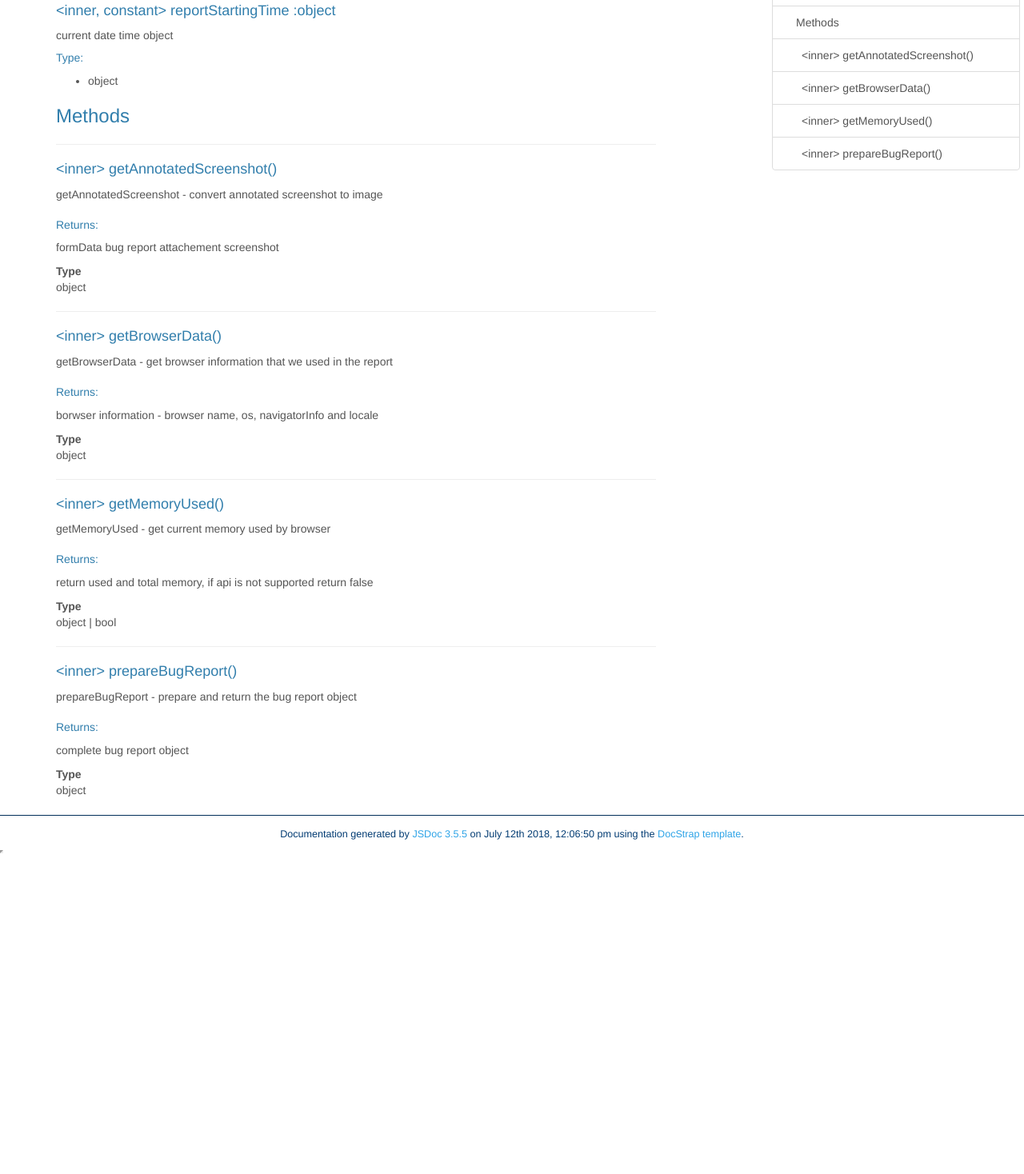
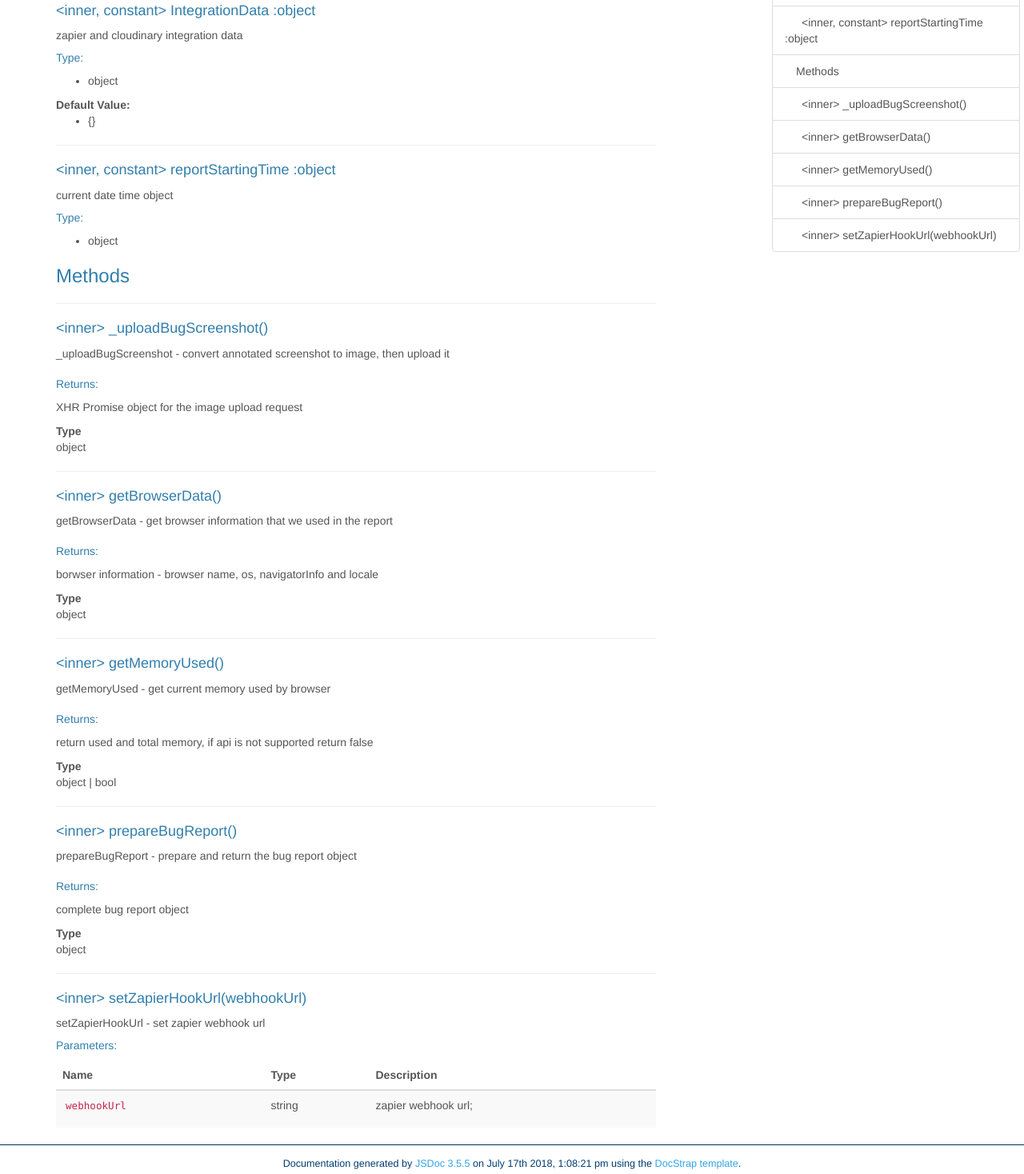
Before and after one commit to instabug-archive/instabug-websdk, a website: page docs/gen/module-instabug-websdk_bugReport.html in a window 1280 px wide. Shown: the part 203-1671 px from the top of the page at 80% size. Before the commit the page ends 1275 px from the top, so only its background shows below. Drawn offline with Linux system fonts and the light colour scheme.

Commit message:
Updating jsDocs forlder

```diff
--- a/docs/gen/module-instabug-websdk_bugReport.html
+++ b/docs/gen/module-instabug-websdk_bugReport.html
@@ -138,6 +138,84 @@
         <dl>
 
 <hr>
+<dt class="name" id="~IntegrationData">
+    <h4 id="~IntegrationData"><span class="type-signature">&lt;inner, constant> </span>IntegrationData<span class="type-signature"> :object</span></h4>
+
+
+</dt>
+<dd>
+
+    <div class="description">
+        <p>zapier and cloudinary integration data</p>
+    </div>
+
+
+
+        <h5>Type:</h5>
+        <ul>
+            <li>
+
+<span class="param-type">object</span>
+
+
+
+            </li>
+        </ul>
+
+
+
+<dl class="details">
+
+
+
+
+
+
+
+
+
+
+
+
+
+
+
+
+
+
+
+
+
+
+
+
+
+	<dt class="tag-default method-doc-label method-doc-details-label">Default Value:</dt>
+	<dd class="tag-default">
+		<ul class="dummy">
+			<li>{}</li>
+		</ul>
+	</dd>
+
+
+
+
+
+
+
+
+
+
+
+</dl>
+
+
+
+</dd>
+
+
+
+<hr>
 <dt class="name" id="~reportStartingTime">
     <h4 id="~reportStartingTime"><span class="type-signature">&lt;inner, constant> </span>reportStartingTime<span class="type-signature"> :object</span></h4>
 
@@ -216,7 +294,7 @@
 
 <hr>
 <dt>
-    <h4 class="name" id="~getAnnotatedScreenshot"><span class="type-signature">&lt;inner> </span>getAnnotatedScreenshot()</h4>
+    <h4 class="name" id="~_uploadBugScreenshot"><span class="type-signature">&lt;inner> </span>_uploadBugScreenshot()</h4>
 
 
 </dt>
@@ -224,7 +302,7 @@
 
 
     <div class="description">
-        <p>getAnnotatedScreenshot - convert annotated screenshot to image</p>
+        <p>_uploadBugScreenshot - convert annotated screenshot to image, then upload it</p>
     </div>
 
 
@@ -290,7 +368,7 @@
 
 
 <div class="param-desc">
-    <p>formData bug report attachement screenshot</p>
+    <p>XHR Promise object for the image upload request</p>
 </div>
 
 
@@ -623,6 +701,134 @@
 
 </dd>
 
+
+
+<hr>
+<dt>
+    <h4 class="name" id="~setZapierHookUrl"><span class="type-signature">&lt;inner> </span>setZapierHookUrl(webhookUrl)</h4>
+
+
+</dt>
+<dd>
+
+
+    <div class="description">
+        <p>setZapierHookUrl - set zapier webhook url</p>
+    </div>
+
+
+
+
+
+
+
+
+        <h5>Parameters:</h5>
+
+
+<table class="params table table-striped">
+    <thead>
+    <tr>
+
+        <th>Name</th>
+
+
+        <th>Type</th>
+
+
+
+
+
+        <th class="last">Description</th>
+    </tr>
+    </thead>
+
+    <tbody>
+
+
+        <tr>
+
+                <td class="name"><code>webhookUrl</code></td>
+
+
+            <td class="type">
+
+
+<span class="param-type">string</span>
+
+
+
+
+            </td>
+
+
+
+
+
+            <td class="description last"><p>zapier webhook url;</p></td>
+        </tr>
+
+
+    </tbody>
+</table>
+
+
+
+
+<dl class="details">
+
+
+
+
+
+
+
+
+
+
+
+
+
+
+
+
+
+
+
+
+
+
+
+
+
+
+
+
+
+
+
+
+
+
+
+</dl>
+
+
+
+
+
+
+
+
+
+
+
+
+
+
+
+</dd>
+
         </dl>
 
 
@@ -673,7 +879,7 @@
 <span class="jsdoc-message">
 	Documentation generated by <a href="https://github.com/jsdoc3/jsdoc">JSDoc 3.5.5</a>
 
-		on July 12th 2018, 12:06:50 pm
+		on July 17th 2018, 1:08:21 pm
 
 	using the <a href="https://github.com/docstrap/docstrap">DocStrap template</a>.
 </span>
```
Also changed, not shown: docs/gen/index.html (+1 -1 lines), docs/gen/module-instabug-websdk.html (+54 -3 lines), docs/gen/module-instabug-websdk_annotations.html (+1 -1 lines), docs/gen/module-instabug-websdk_extension.html (+1 -1 lines), docs/gen/module-instabug-websdk_utils.html (+1 -1 lines), docs/gen/module-instabug-websdk_views.html (+1 -1 lines), docs/gen/module-instabug-websdk_xhr.html (+1 -1 lines), docs/gen/modules.list.html (+1 -1 lines), docs/gen/quicksearch.html (+1 -1 lines).
